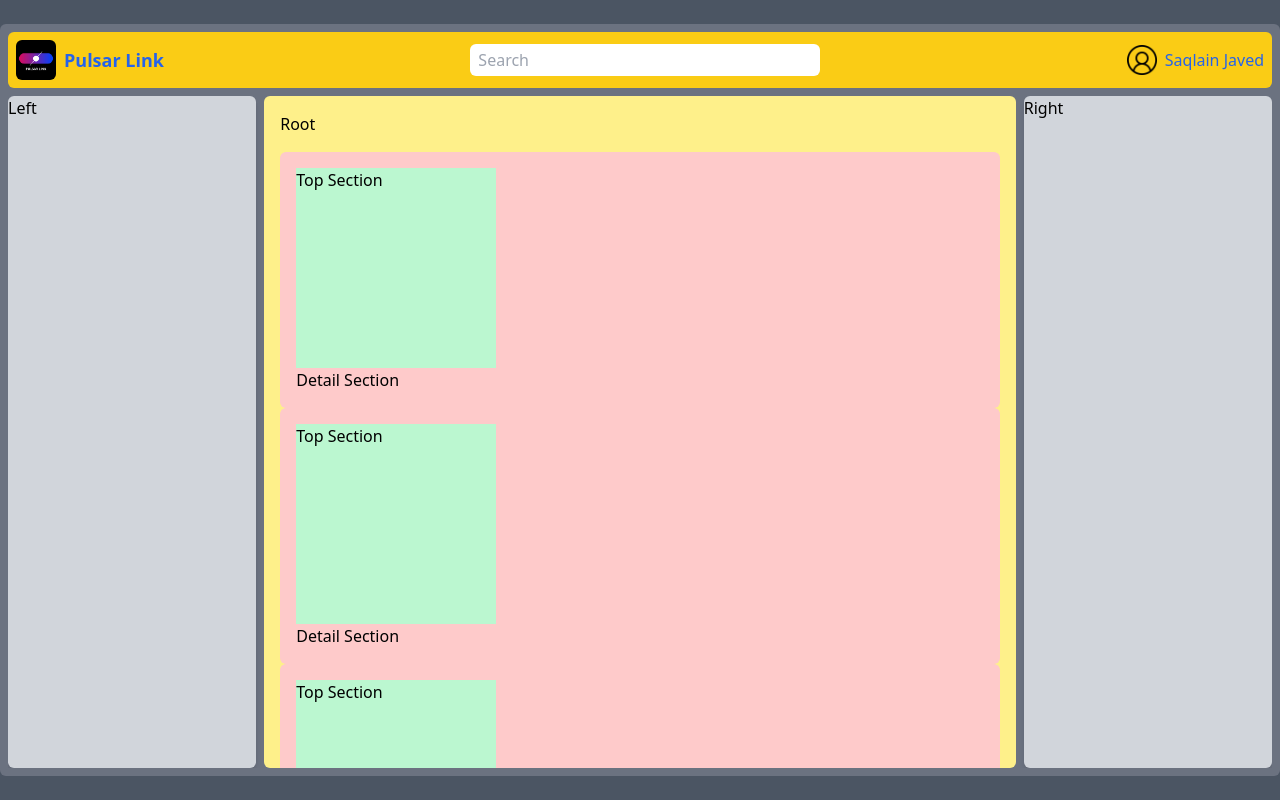
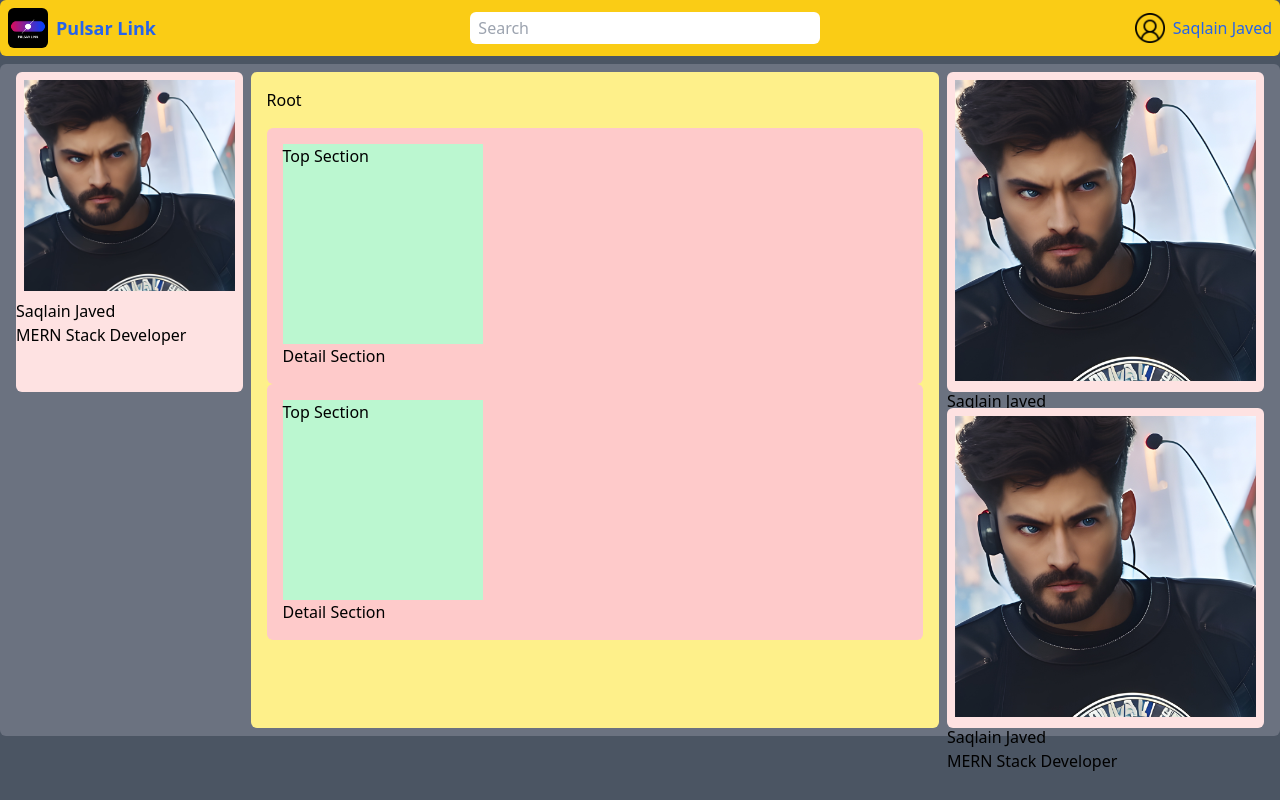
Before and after one commit to saqlain-hub/pulsar-link, a React (Vite) app in the folder client/: page / in a window 1280 px wide. Built offline with nearby package versions, Linux system fonts and the light colour scheme; the HTML template or start-up script is replaced by a standard one.

Commit message:
still stuck with designing ui and templating

```diff
--- a/client/src/components/Navbar.jsx
+++ b/client/src/components/Navbar.jsx
@@ -13,7 +13,7 @@ const Navbar = () => {
         </div>
       </Link>
       <div className="">
-        <form>
+        <form className="md:block hidden">
           <input
             type="text"
             placeholder="Search"
--- /dev/null
+++ b/client/src/components/ProfileMini.jsx
@@ -0,0 +1,18 @@
+import React from "react";
+import userProfile from "../assets/userProfile.jpg";
+
+const ProfileMini = () => {
+  return (
+    <div className="lg:h-80 bg-red-100 rounded-md">
+      <div className="w-200px h-200px p-2 overflow-hidden">
+        <img src={userProfile} alt="" />
+      </div>
+      <div>
+        <h3>Saqlain Javed</h3>
+        <p>MERN Stack Developer</p>
+      </div>
+    </div>
+  );
+};
+
+export default ProfileMini;
--- a/client/src/index.css
+++ b/client/src/index.css
@@ -2,6 +2,31 @@
 @tailwind components;
 @tailwind utilities;
 
-a {
-  @apply text-blue-600;
+@layer base {
+  body {
+    @apply bg-gray-600;
+  }
+  a {
+    @apply text-blue-600;
+  }
 }
+/* width */
+::-webkit-scrollbar {
+  width: 10px;
+}
+
+/* Track */
+::-webkit-scrollbar-track {
+  background: #f1f1f1;
+}
+
+/* Handle */
+::-webkit-scrollbar-thumb {
+  background: #888;
+  border-radius: 5px;
+}
+
+/* Handle on hover */
+::-webkit-scrollbar-thumb:hover {
+  background: #555;
+}
--- a/client/src/pages/Homepage.jsx
+++ b/client/src/pages/Homepage.jsx
@@ -3,14 +3,14 @@ import React from "react";
 const Homepage = () => {
   return (
     <main className="py-4">
-      <div className="bg-red-200 p-4 rounded-md">
+      {/* <div className="bg-red-200 p-4 rounded-md">
         <div className="h-[200px] w-[200px] bg-green-200">Top Section</div>
         <div>Detail Section</div>
       </div>
       <div className="bg-red-200 p-4 rounded-md">
         <div className="h-[200px] w-[200px] bg-green-200">Top Section</div>
         <div>Detail Section</div>
-      </div>
+      </div> */}
       <div className="bg-red-200 p-4 rounded-md">
         <div className="h-[200px] w-[200px] bg-green-200">Top Section</div>
         <div>Detail Section</div>
--- a/client/src/pages/Layout.jsx
+++ b/client/src/pages/Layout.jsx
@@ -1,26 +1,31 @@
 import { Outlet } from "react-router-dom";
 import Navbar from "../components/Navbar";
+import ProfileMini from "../components/ProfileMini";
 
 const Layout = () => {
   return (
-    <div className="h-[100vh] bg-gray-600 flex justify-center py-6 overflow-hidden">
-      <div className="overflow-hidden flex flex-col container p-2 bg-gray-500 rounded-md">
+    <div className="pb-4">
       <header className="flex flex-col justify-center rounded-t-md mb-2">
         <Navbar />
       </header>
-        <div className="overflow-hidden flex h-full">
-          <aside className="hidden sm:block rounded-md shadow-md mr-2 bg-gray-300 w-[25%]">
-            Left
+      <main className="flex justify-center">
+        <div className="flex flex-col justify-center h-full container p-2 bg-gray-500 rounded-md">
+          <div className="flex  px-2">
+            <aside className="w-[25%] hidden lg:flex flex-col gap-4 rounded-md mr-2  ">
+              <ProfileMini />
+              {/* <ProfileMini /> */}
             </aside>
 
             <Outlet />
 
-          <aside className="hidden lg:block rounded-md shadow-md ml-2 bg-gray-300 w-[25%]">
-            Right
+            <aside className="w-[35%] hidden lg:flex flex-col gap-4 rounded-md ml-2">
+              <ProfileMini />
+              <ProfileMini />
             </aside>
           </div>
+        </div>
+      </main>
       {/* <footer className="h-[8%] bg-yellow-200 mt-2">footer</footer> */}
-      </div>
     </div>
   );
 };
--- a/client/src/pages/Root.jsx
+++ b/client/src/pages/Root.jsx
@@ -3,7 +3,7 @@ import { Outlet } from "react-router-dom";
 
 const Root = () => {
   return (
-    <div className="bg-yellow-200 p-4 overflow-y-auto rounded-md w-full sm:w-[75%]">
+    <div className="bg-yellow-200 p-4 overflow-y-auto rounded-md w-full lg:w-[75%]">
       Root
       <Outlet />
     </div>
```
Also changed, not shown: client/src/assets/userProfile.jpg (added). Lines whose indentation alone changed are shown as unchanged.
